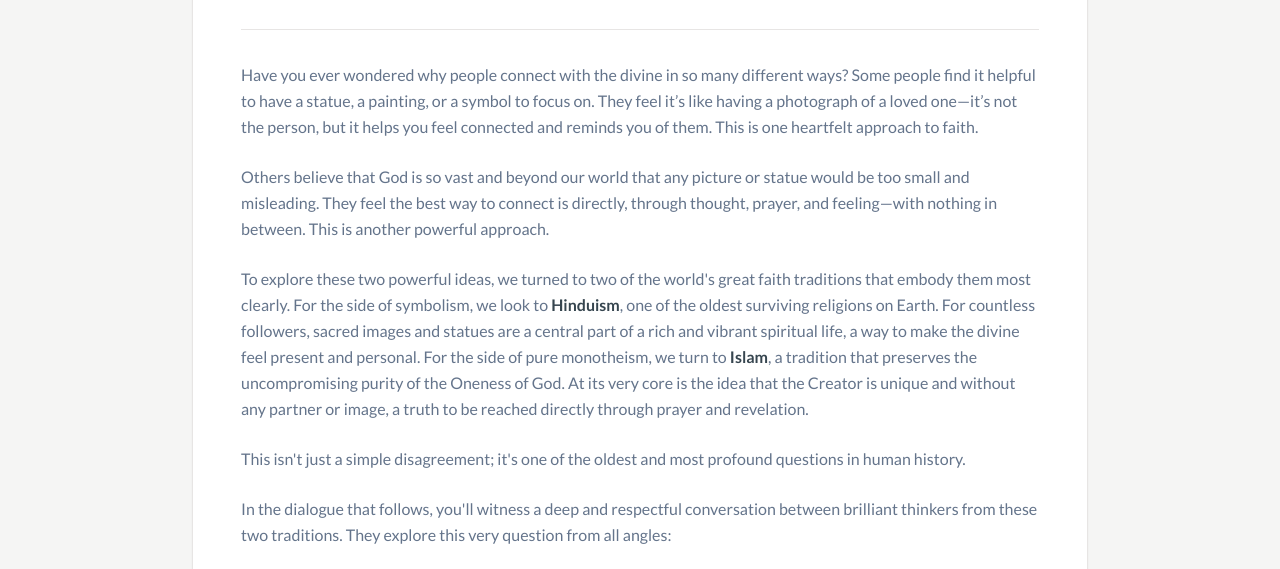
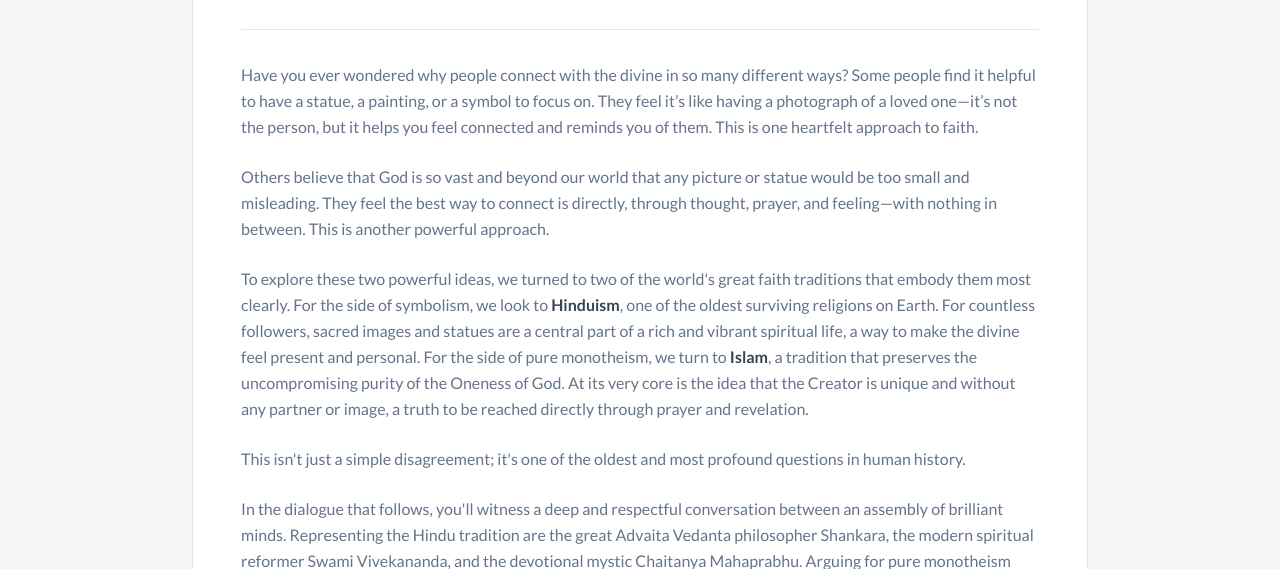
Before and after one commit to aryastra/philosophical-compass, a plain HTML site: page Introduction.html in a window 1280 px wide. Shown: the part 317-886 px from the top of the page. Drawn offline with nearby package versions, Linux system fonts and the light colour scheme.

Commit message:
Added the figures from monotheistic and symbolism defenders

```diff
--- a/Introduction.html
+++ b/Introduction.html
@@ -85,7 +85,7 @@
                         <p>Others believe that God is so vast and beyond our world that any picture or statue would be too small and misleading. They feel the best way to connect is directly, through thought, prayer, and feeling—with nothing in between. This is another powerful approach.</p>
                         <p>To explore these two powerful ideas, we turned to two of the world's great faith traditions that embody them most clearly. For the side of symbolism, we look to <strong>Hinduism</strong>, one of the oldest surviving religions on Earth. For countless followers, sacred images and statues are a central part of a rich and vibrant spiritual life, a way to make the divine feel present and personal. For the side of pure monotheism, we turn to <strong>Islam</strong>, a tradition that preserves the uncompromising purity of the Oneness of God. At its very core is the idea that the Creator is unique and without any partner or image, a truth to be reached directly through prayer and revelation.</p>
                         <p>This isn't just a simple disagreement; it's one of the oldest and most profound questions in human history.</p>
-                        <p>In the dialogue that follows, you'll witness a deep and respectful conversation between brilliant thinkers from these two traditions. They explore this very question from all angles:</p>
+                        <p>In the dialogue that follows, you'll witness a deep and respectful conversation between an assembly of brilliant minds. Representing the Hindu tradition are the great Advaita Vedanta philosopher Shankara, the modern spiritual reformer Swami Vivekananda, and the devotional mystic Chaitanya Mahaprabhu. Arguing for pure monotheism from the Islamic tradition are the metaphysician Ibn Sina (Avicenna), the theologian al-Ghazālī, the logician Fakhr al-Dīn al-Rāzī, the rationalist Ibn Rushd (Averroes), and the staunch defender of Tawḥīd, Ibn Taymiyyah. Together, they explore this very question from all angles:</p>
                         <ul class="list-disc list-inside space-y-2 pl-4">
                             <li>Is a sacred statue a helpful tool or a harmful distraction?</li>
                             <li>Should faith be based on what feels right in the heart or what makes sense to the mind?</li>
```
